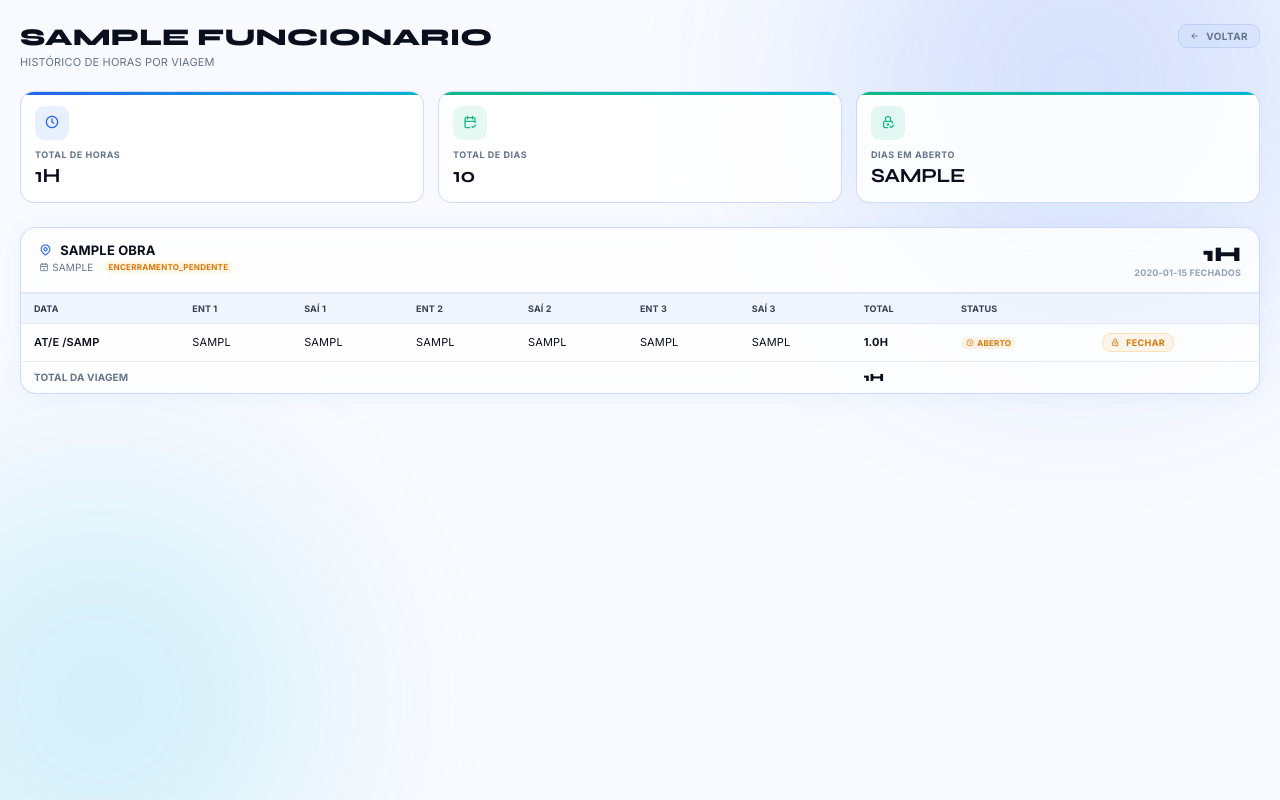
After one commit to josearsilva95/campo, a Flask app: template templates/adm/rh_funcionario.html in a window 1280 px wide. The commit adds this page. Run offline with Flask 3, Linux system fonts and the light colour scheme; the template is opened without the code that fills it: most values are stand-ins (such as "Sample title", 1, 10 or a date in 2020).

Commit message:
feat: aba RH no painel ADM com horas por funcionario
- Menu RH na navbar do ADM (/adm/rh)
- Visao geral: card por tecnico com total de horas, dias fechados e dias em aberto
- Badge laranja alerta quando tecnico tem dias sem fechar
- Detalhe por funcionario (/adm/rh/<id>): todas as viagens com tabela de pontos
- ADM pode fechar dias em aberto de qualquer tecnico independentemente
- Total de horas por viagem e total geral no cabecalho

Co-Authored-By: Claude Sonnet 4.6 <noreply@anthropic.com>

```diff
--- /dev/null
+++ b/templates/adm/rh_funcionario.html
@@ -0,0 +1,150 @@
+{% extends "base.html" %}
+{% block title %}RH — {{ funcionario.nome }}{% endblock %}
+
+{% block content %}
+<div class="page-header">
+  <div>
+    <h1 class="page-title">{{ funcionario.nome }}</h1>
+    <p class="page-sub">Histórico de horas por viagem</p>
+  </div>
+  <a href="{{ url_for('adm.rh') }}" class="btn btn-ghost btn-sm">
+    <i class="ti ti-arrow-left"></i> Voltar
+  </a>
+</div>
+
+<!-- Resumo geral -->
+<div class="stats-grid" style="margin-bottom:24px">
+  <div class="metric m-blue">
+    <div class="metric-icon mi-blue"><i class="ti ti-clock-hour-4"></i></div>
+    <div class="metric-label">Total de Horas</div>
+    <div class="metric-value">{{ total_geral }}h</div>
+  </div>
+  <div class="metric m-green">
+    <div class="metric-icon mi-green"><i class="ti ti-calendar-check"></i></div>
+    <div class="metric-label">Total de Dias</div>
+    <div class="metric-value">{{ dias_total }}</div>
+  </div>
+  <div class="metric {% if dias_abertos > 0 %}m-amber{% else %}m-green{% endif %}">
+    <div class="metric-icon {% if dias_abertos > 0 %}mi-amber{% else %}mi-green{% endif %}">
+      <i class="ti ti-{% if dias_abertos > 0 %}clock{% else %}lock-check{% endif %}"></i>
+    </div>
+    <div class="metric-label">Dias em Aberto</div>
+    <div class="metric-value">{{ dias_abertos }}</div>
+  </div>
+</div>
+
+{% if not grupos %}
+<div class="empty-state">
+  <i class="ti ti-clock-off"></i>
+  <p>Nenhum ponto registrado para este funcionário.</p>
+</div>
+{% endif %}
+
+{% for grupo in grupos %}
+{% set v = grupo.viagem %}
+<div class="card mb-4">
+
+  <!-- Cabeçalho da viagem -->
+  <div class="card-header">
+    <div>
+      <div class="card-title" style="display:flex;align-items:center;gap:8px">
+        <i class="ti ti-map-pin text-blue"></i>
+        {{ v.get('obra', 'Viagem') }}
+      </div>
+      <div class="card-meta" style="display:flex;gap:10px;margin-top:3px">
+        <span><i class="ti ti-calendar"></i> {{ v.get('data_saida', '—') }}</span>
+        {% if v.get('status') == 'ativa' %}
+          <span class="badge badge-green badge-xs">Ativa</span>
+        {% elif v.get('status') == 'encerrada' %}
+          <span class="badge badge-gray badge-xs">Encerrada</span>
+        {% else %}
+          <span class="badge badge-amber badge-xs">{{ v.get('status','') }}</span>
+        {% endif %}
+      </div>
+    </div>
+    <div style="text-align:right">
+      <div style="font-family:'Syne',sans-serif;font-size:1.3rem;font-weight:800;color:var(--text)">
+        {{ grupo.total_horas }}h
+      </div>
+      <div style="font-size:9px;color:var(--subtle);font-weight:700">
+        {{ grupo.dias_fechados }} fechado{{ 's' if grupo.dias_fechados != 1 }}
+        {% if grupo.dias_abertos > 0 %}
+        · <span style="color:var(--amber)">{{ grupo.dias_abertos }} em aberto</span>
+        {% endif %}
+      </div>
+    </div>
+  </div>
+
+  <!-- Tabela de pontos -->
+  <div class="table-wrapper" style="border-radius:0;border:none;border-top:1px solid var(--border)">
+    <table class="table">
+      <thead>
+        <tr>
+          <th>Data</th>
+          <th>Ent 1</th>
+          <th>Saí 1</th>
+          <th>Ent 2</th>
+          <th>Saí 2</th>
+          <th>Ent 3</th>
+          <th>Saí 3</th>
+          <th>Total</th>
+          <th>Status</th>
+          <th></th>
+        </tr>
+      </thead>
+      <tbody>
+        {% for p in grupo.pontos %}
+        <tr>
+          <td style="font-weight:600;white-space:nowrap">
+            {{ p.data[8:10] }}/{{ p.data[5:7] }}/{{ p.data[:4] }}
+          </td>
+          <td>{{ p.entrada1[:5] if p.entrada1 else '—' }}</td>
+          <td>{{ p.saida1[:5]   if p.saida1   else '—' }}</td>
+          <td>{{ p.entrada2[:5] if p.entrada2 else '—' }}</td>
+          <td>{{ p.saida2[:5]   if p.saida2   else '—' }}</td>
+          <td>{{ p.entrada3[:5] if p.entrada3 else '—' }}</td>
+          <td>{{ p.saida3[:5]   if p.saida3   else '—' }}</td>
+          <td style="font-weight:700">
+            {{ '%.1f'|format(p.total_horas|float) ~ 'h' if p.total_horas else '—' }}
+          </td>
+          <td>
+            {% if p.get('fechado') %}
+              <span class="badge badge-green badge-xs"><i class="ti ti-lock"></i> Fechado</span>
+            {% else %}
+              <span class="badge badge-amber badge-xs"><i class="ti ti-clock"></i> Aberto</span>
+            {% endif %}
+          </td>
+          <td>
+            {% if not p.get('fechado') %}
+            <form method="POST"
+                  action="{{ url_for('adm.rh_fechar_dia', usuario_id=funcionario.id) }}"
+                  style="margin:0">
+              <input type="hidden" name="viagem_id" value="{{ v.get('id') }}">
+              <input type="hidden" name="data"      value="{{ p.data }}">
+              <button type="submit" class="btn btn-xs btn-amber"
+                      onclick="return confirm('Fechar o dia {{ p.data[8:10] }}/{{ p.data[5:7] }} de {{ funcionario.nome }}?')">
+                <i class="ti ti-lock"></i> Fechar
+              </button>
+            </form>
+            {% endif %}
+          </td>
+        </tr>
+        {% endfor %}
+      </tbody>
+      <tfoot>
+        <tr>
+          <td colspan="7" style="font-size:10px;color:var(--muted);font-weight:700">
+            Total da viagem
+          </td>
+          <td style="font-weight:800;font-family:'Syne',sans-serif">
+            {{ grupo.total_horas }}h
+          </td>
+          <td colspan="2"></td>
+        </tr>
+      </tfoot>
+    </table>
+  </div>
+
+</div>
+{% endfor %}
+{% endblock %}
--- a/templates/base.html
+++ b/templates/base.html
@@ -49,6 +49,9 @@
           </a>
           <a href="{{ url_for('adm.relatorio_anual') }}" class="nav-link {% if request.endpoint == 'adm.relatorio_anual' %}active{% endif %}">
             <i class="ti ti-chart-bar"></i> Balanço
+          </a>
+          <a href="{{ url_for('adm.rh') }}" class="nav-link {% if request.endpoint in ('adm.rh','adm.rh_funcionario') %}active{% endif %}">
+            <i class="ti ti-clock-hour-4"></i> RH
           </a>
         {% else %}
           <a href="{{ url_for('tecnico.dashboard') }}" class="nav-link {% if request.endpoint == 'tecnico.dashboard' %}active{% endif %}">
```
Also changed, not shown: models/ponto.py (+57 -0 lines), routes/adm.py (+43 -0 lines), templates/adm/rh.html (added, +73 -0 lines).
